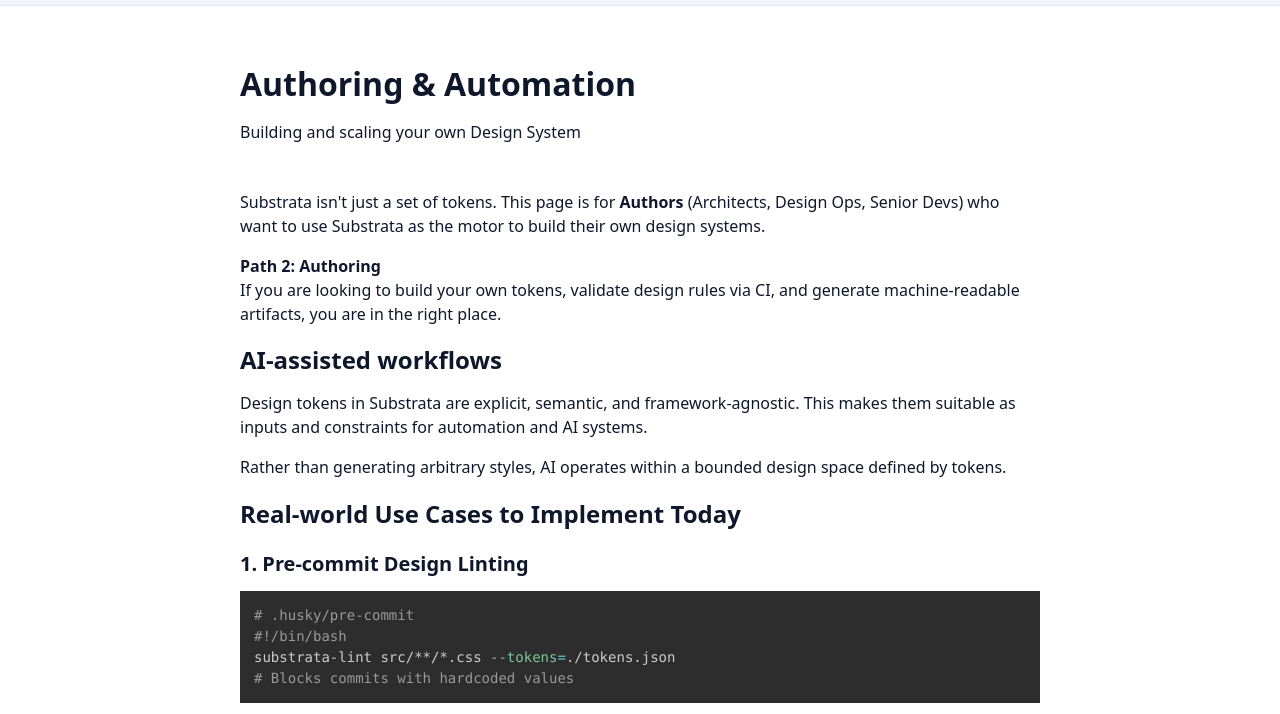
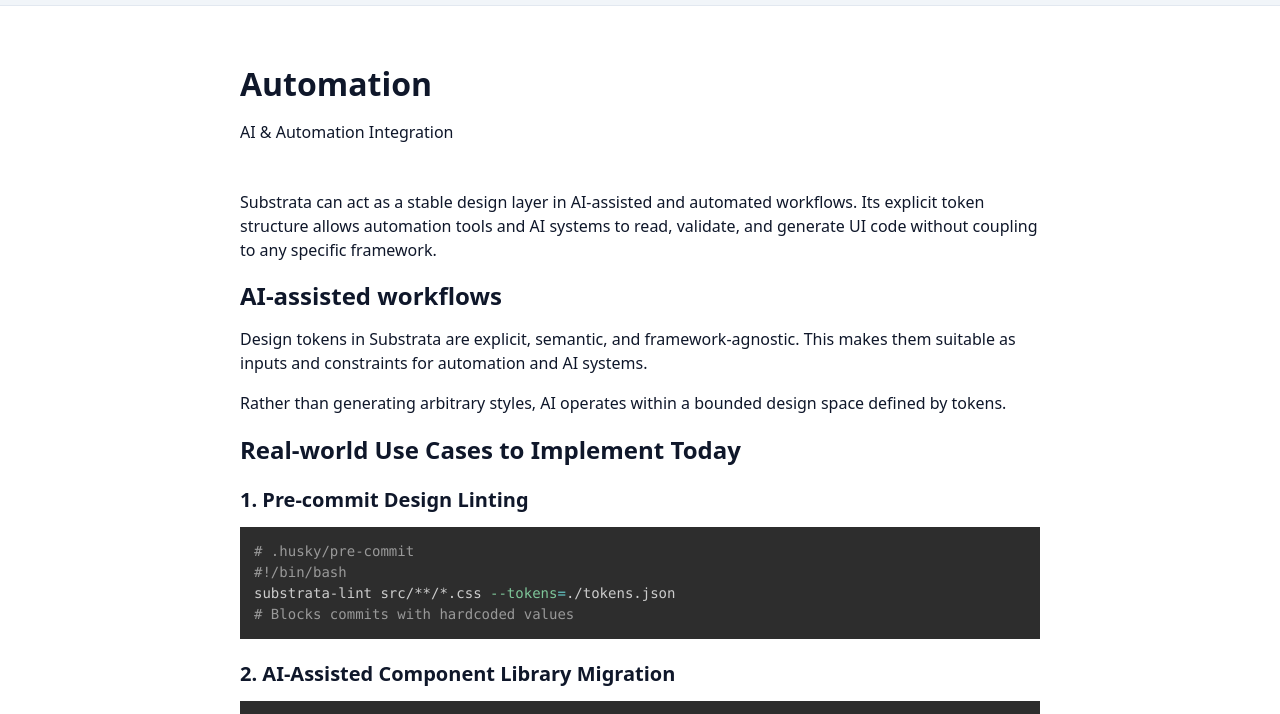
Before and after one commit to mikaelcarrara/substrata, a website: page docs/automation.html in a window 1280 px wide. Shown: the part 61-775 px from the top of the page. Drawn offline with nearby package versions, Linux system fonts and the light colour scheme.

Commit message:
fix: AI text

```diff
--- a/docs/automation.html
+++ b/docs/automation.html
@@ -73,23 +73,17 @@
   <main>
 
     <section class="heading">
-      <h1>Authoring & Automation</h1>
-      <p>Building and scaling your own Design System</p>
+      <h1>Automation</h1>
+      <p>AI & Automation Integration</p>
     </section>
 
     <section>
 
       <p>
-        Substrata isn't just a set of tokens.
-        This page is for <strong>Authors</strong> (Architects, Design Ops, Senior Devs) who want to use Substrata as the
-        motor to build their own design systems.
+        Substrata can act as a stable design layer in AI-assisted and automated workflows. Its explicit token structure
+        allows automation tools and AI systems to read, validate, and generate UI code without coupling to any specific
+        framework.
       </p>
-
-      <div class="note">
-        <strong>Path 2: Authoring</strong><br>
-        If you are looking to build your own tokens, validate design rules via CI, and generate machine-readable
-        artifacts, you are in the right place.
-      </div>
 
       <h2>AI-assisted workflows</h2>
 
```
